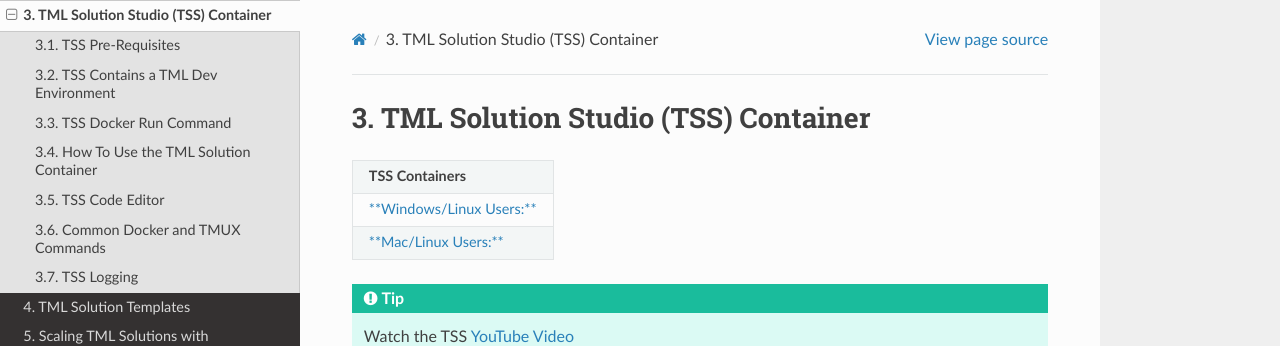
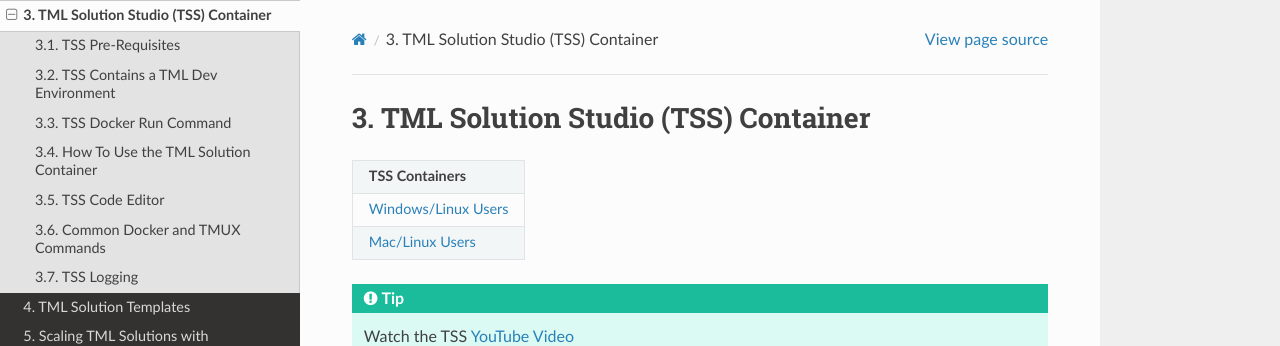
Before and after one commit to smaurice101/readthedocs, a Sphinx documentation site: the page built from docs/source/docker.rst, in a window 1280 px wide and 900 px high. Shown: the top 346 px of the window. Built offline with Sphinx 7.4.7 and the Read the Docs theme 3.1.0, drawn with Linux system fonts in a browser that asks for light colours.

```diff
--- a/docs/source/docker.rst
+++ b/docs/source/docker.rst
@@ -4,8 +4,8 @@ TML Solution Studio (TSS) Container
 .. list-table::
 
    * - **TSS Containers**
-   * - `**Windows/Linux Users:** <https://hub.docker.com/r/maadsdocker/tml-solution-studio-with-airflow-amd64>`_
-   * - `**Mac/Linux Users:** <https://hub.docker.com/r/maadsdocker/tml-solution-studio-with-airflow-arm64>`_
+   * - `Windows/Linux Users <https://hub.docker.com/r/maadsdocker/tml-solution-studio-with-airflow-amd64>`_
+   * - `Mac/Linux Users <https://hub.docker.com/r/maadsdocker/tml-solution-studio-with-airflow-arm64>`_
 
 .. tip::
    Watch the TSS `YouTube Video <https://www.youtube.com/watch?v=z3h2nJXVgUs>`_
```
